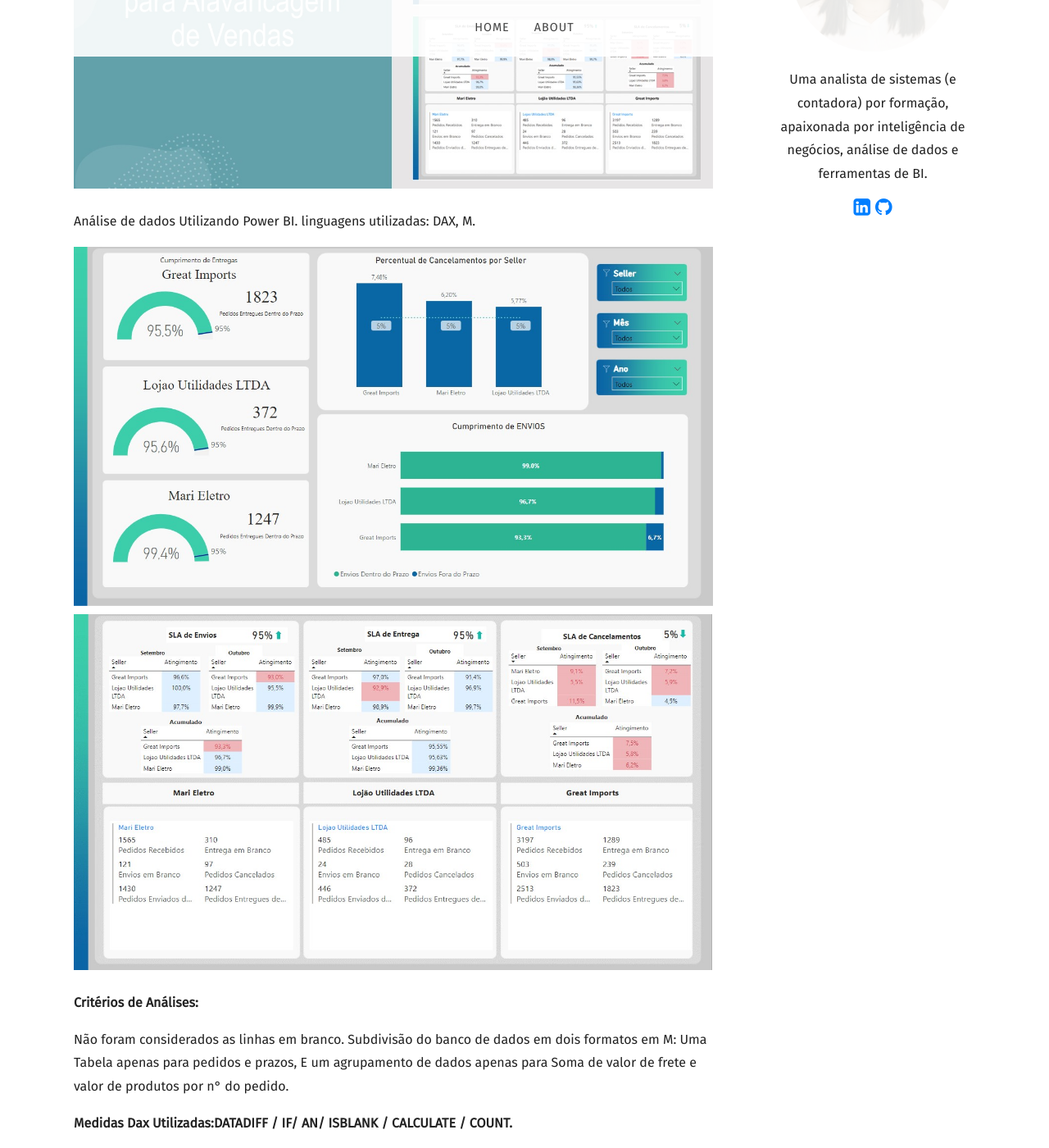
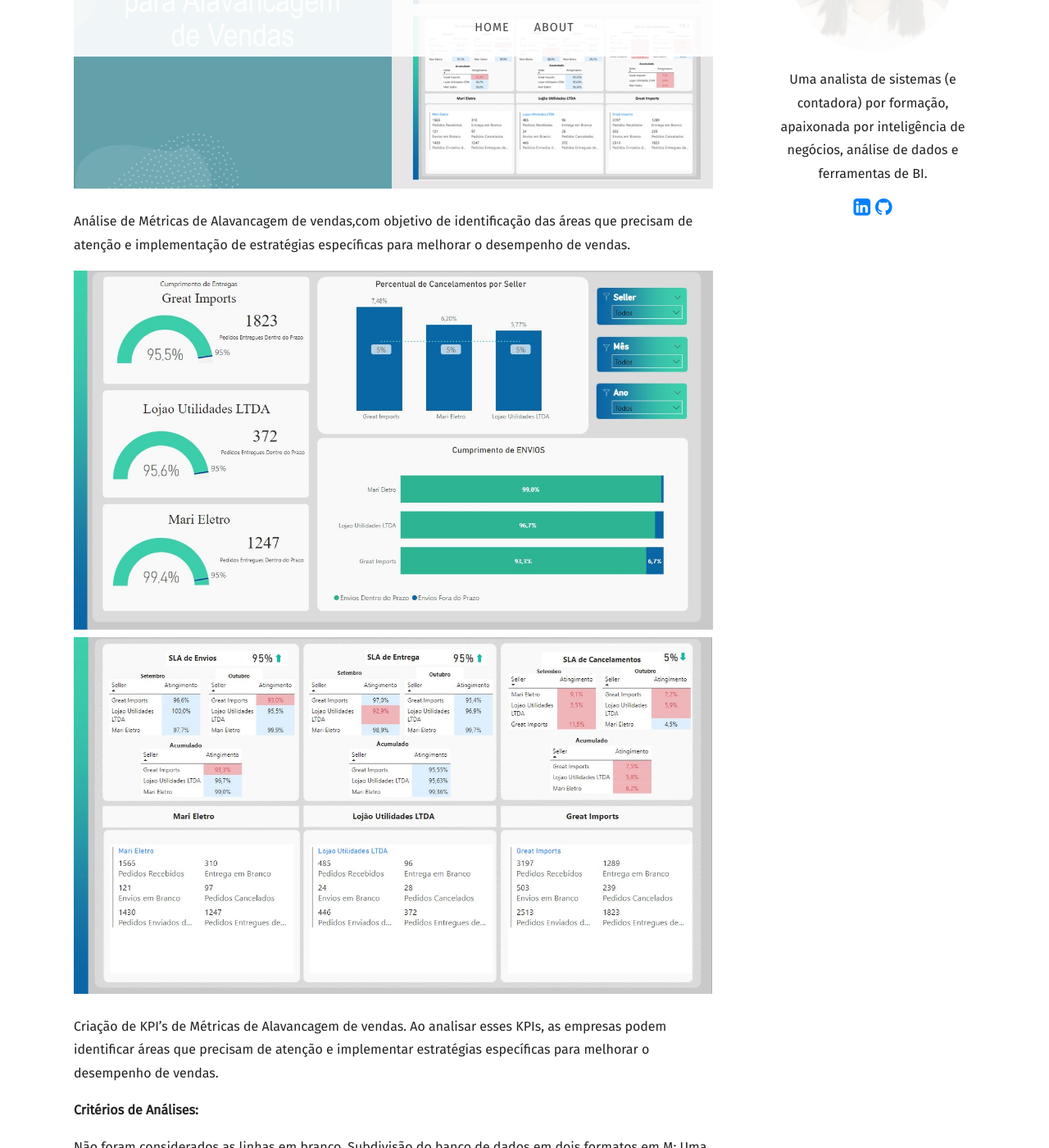
Before and after one commit to Giovanacarmazio/Portifolio, a Jekyll site: the page built from _posts/2022-08-24-Análise de KPI’s para Alavancagem de Venda.md, in a window 1280 px wide and 1400 px high, scrolled down 505 px. Shown: the whole window at 82% size. Built offline with Jekyll 4.4.1, drawn with Linux system fonts in a browser that asks for light colours; nearby versions of some CDN libraries; some web fonts are replaced; library files that are not in the unit come from our copies.

Commit message:
Update 2022-08-24-Análise de KPI’s para Alavancagem de Venda.md

```diff
--- a/_posts/2022-08-24-Análise de KPI’s para Alavancagem de Venda.md
+++ b/_posts/2022-08-24-Análise de KPI’s para Alavancagem de Venda.md
@@ -9,14 +9,15 @@
 ---
 
 
-Análise de dados Utilizando Power BI. linguagens utilizadas: DAX, M.
+Análise de Métricas de Alavancagem de vendas,com objetivo de identificação das áreas que precisam de atenção e implementação de estratégias específicas para melhorar o desempenho de vendas.
 
 
 
 ![](https://raw.githubusercontent.com/Giovanacarmazio/portifolio/main/images/An%C3%A1lise%20de%20KPI%E2%80%99s%20para%20Alavancagem%20de%20Venda%20-%202.jpg)
 ![](https://raw.githubusercontent.com/Giovanacarmazio/portifolio/main/images/An%C3%A1lise%20de%20KPI%E2%80%99s%20para%20Alavancagem%20de%20Venda%20-%203.jpg)
 
-
+ Criação de KPI's de Métricas de Alavancagem de vendas.
+ Ao analisar esses KPIs, as empresas podem identificar áreas que precisam de atenção e implementar estratégias específicas para melhorar o desempenho de vendas.
 
  <b>Critérios de Análises:</b>
 
```
